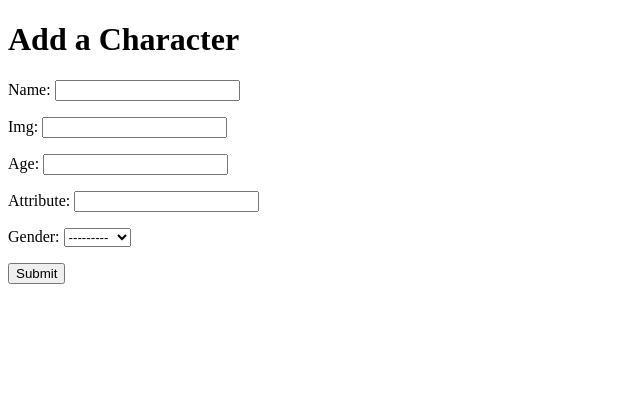
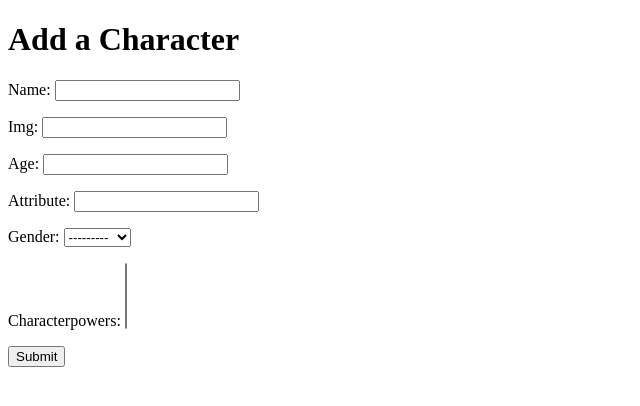
Before and after one commit to joewhitneywalker/django-app, a Django app: page /characters/new/ in a window 1280 px wide. Shown: the part 26-432 px from the top of the page, without its empty margins (0-640 px from the left). Run offline with Django 4.2, Linux system fonts and the light colour scheme; data that the repository does not hold is empty.

Commit message:
fixing crud

```diff
--- a/main_app/models.py
+++ b/main_app/models.py
@@ -14,7 +14,7 @@ class CharacterPowers(models.Model):
     characterpowers = models.CharField(max_length=100) #name in cattoy reference
 
     def __str__(self):
-        return self.characterpowers
+        return self.characterpowers #self.name?
 
 
 
@@ -26,7 +26,7 @@ class Character(models.Model):
     gender = models.CharField(max_length=10, choices = GENDER_CHOICES)
     created_at = models.DateTimeField(auto_now_add=True)
     user = models.ForeignKey(User, on_delete=models.CASCADE)
-    CharacterPowers = models.ManyToManyField(CharacterPowers)
+    characterpowers = models.ManyToManyField(CharacterPowers)#has to be lower case to add a character, has to be camel case to render character detail
 
 
     def __str__(self):
--- a/main_app/views.py
+++ b/main_app/views.py
@@ -70,7 +70,9 @@ class Character_Create(CreateView):
   model = Character
   fields = ['name', 'img', 'age', 'attribute', 'gender', 'characterpowers']
   template_name ="character_create.html"
-  success_url = '/characters/'
+  #success_url = '/characters/'
+  def get_success_url(self):
+        return reverse('character_detail', kwargs={'pk': self.object.pk})
 
   def form_valid(self, form):
     self.object = form.save(commit=False)
@@ -109,27 +111,27 @@ def profile(request, username):
 #characterpowers
 def characterpowers_index(request):
     characterpowers = CharacterPowers.objects.all()
-    return render(request, 'character_powers_index.html', {'characterpowers': characterpowers})
+    return render(request, 'characterpowers_index.html', {'characterpowers': characterpowers})
 
 def characterpowers_show(request, characterpowers_id):
     characterpowers = CharacterPowers.objects.get(id=characterpowers_id)
-    return render(request, 'character_powers_show.html', {'characterpowers': characterpowers})
+    return render(request, 'characterpowers_show.html', {'characterpowers': characterpowers})
 
 
 class CharacterPowersCreate(CreateView):
     model = CharacterPowers
     fields = '__all__'
-    template_name = "character_powers_form.html"
+    template_name = "characterpowers_form.html"
     success_url = '/characterpowers'
 
 
 class CharacterPowersUpdate(UpdateView):
     model = CharacterPowers
     fields = ['name', 'color']
-    template_name = "character_powers_update.html"
+    template_name = "characterpowers_update.html"
     success_url = '/characterpowers'
 
 class CharacterPowersDelete(DeleteView):
     model = CharacterPowers
-    template_name = "character_powers_confirm_delete.html"
+    template_name = "characterpowers_confirm_delete.html"
     success_url = '/characterpowers'
```
Also changed, not shown: main_app/templates/about.html (+7 -1 lines), main_app/migrations/0008_rename_characterpowers_character_characterpowers.py (added), main_app/templates/characterpowers_confirm_delete.html (renamed from main_app/templates/character_powers_confirm_delete.html), main_app/templates/characterpowers_form.html (renamed from main_app/templates/character_powers_form.html), main_app/templates/characterpowers_index.html (renamed from main_app/templates/character_powers_index.html), main_app/templates/characterpowers_show.html (renamed from main_app/templates/character_powers_show.html), main_app/templates/characterpowers_update.html (renamed from main_app/templates/character_powers_update.html).
